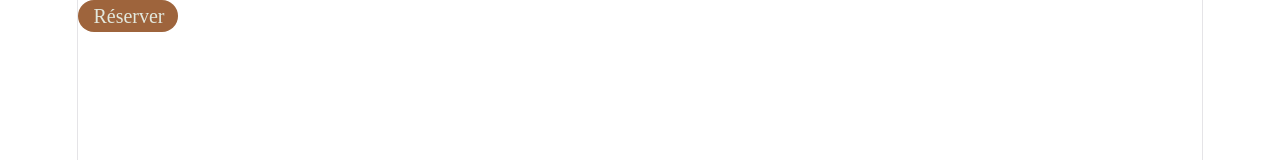
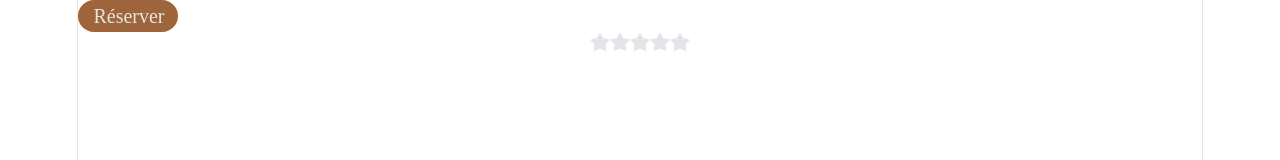
Before and after one commit to Simplon-Niort-2026/wishmegift-frontend-spikedblisters, a React (Vite) app: page / in a window 1280 px wide. Shown: the top 160 px of the page. Built offline with nearby package versions, Linux system fonts and the light colour scheme.

Commit message:
feat: starRating component

```diff
--- a/package.json
+++ b/package.json
@@ -11,7 +11,8 @@
   },
   "dependencies": {
     "react": "^19.2.6",
-    "react-dom": "^19.2.6"
+    "react-dom": "^19.2.6",
+    "react-icons": "^5.6.0"
   },
   "devDependencies": {
     "@eslint/js": "^10.0.1",
--- a/src/App.tsx
+++ b/src/App.tsx
@@ -1,5 +1,6 @@
 import './App.css'
 import Button from './components/Button/Button'
+import StarRating from './components/StarRating/StarRating';
 
 
 
@@ -10,6 +11,7 @@ function App() {
   return (
     <>
       <Button name="Réserver" action={handleClick} />
+      <StarRating />
     </>
 
   )
--- /dev/null
+++ b/src/components/StarRating/StarRating.tsx
@@ -0,0 +1,29 @@
+import { useState } from 'react';
+import './StraRating.css'
+import { FaStar } from 'react-icons/fa';
+
+const StarRating = () => {
+    const [rating, setRating] = useState(0);
+    const [hover, setHover] = useState(0);
+    return (
+        <div className="star-rating">
+            {[...Array(5)].map((star, index) => {
+                index +=1;
+
+                return (
+                    <FaStar
+                    key={index}
+                    className={index <= (hover || rating) ? 'on' : 'off'}
+                    onClick={() => setRating(index)}
+                    onMouseEnter={() => setHover(index)}
+                    onMouseLeave={() => setHover(rating)}
+                    size={20}
+                    color={index <= (hover || rating) ? '#ffd700' : '#e4e5e9'}
+                    />
+                )
+            })}
+        </div>
+    )
+}
+
+export default StarRating
--- /dev/null
+++ b/src/components/StarRating/StraRating.css
@@ -0,0 +1,17 @@
+star-rating .on {color: #ffd700;
+  /* Gold color for active stars */
+}
+
+
+.star-rating .off {
+  color: #e4e5e9;
+  /* Light gray for inactive stars */
+}
+
+
+.star-rating {
+  display: flex;
+  justify-content: center;
+  align-items: center;
+  cursor: pointer;
+}
```
Also changed, not shown: 1 other file (tests, documents, lock files or other folders).
